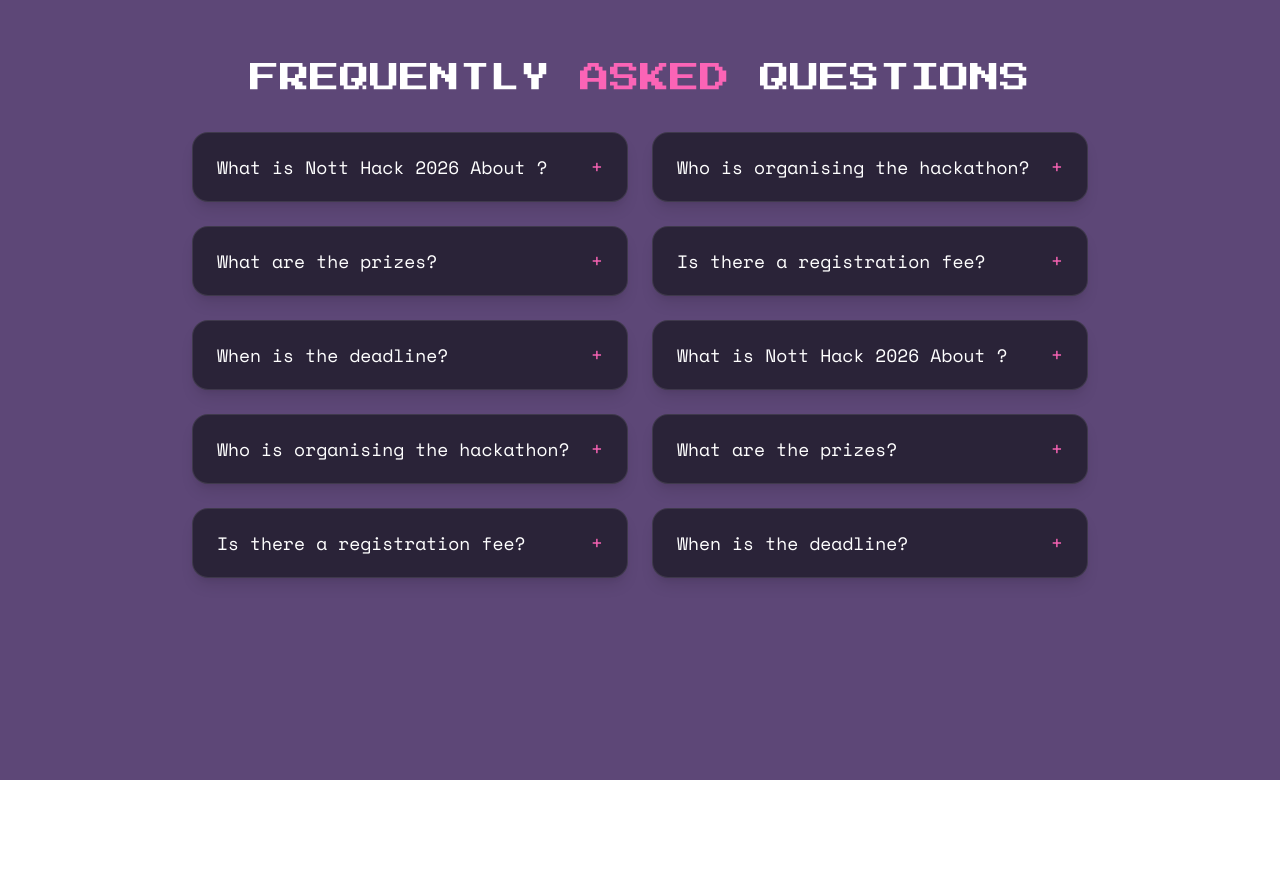
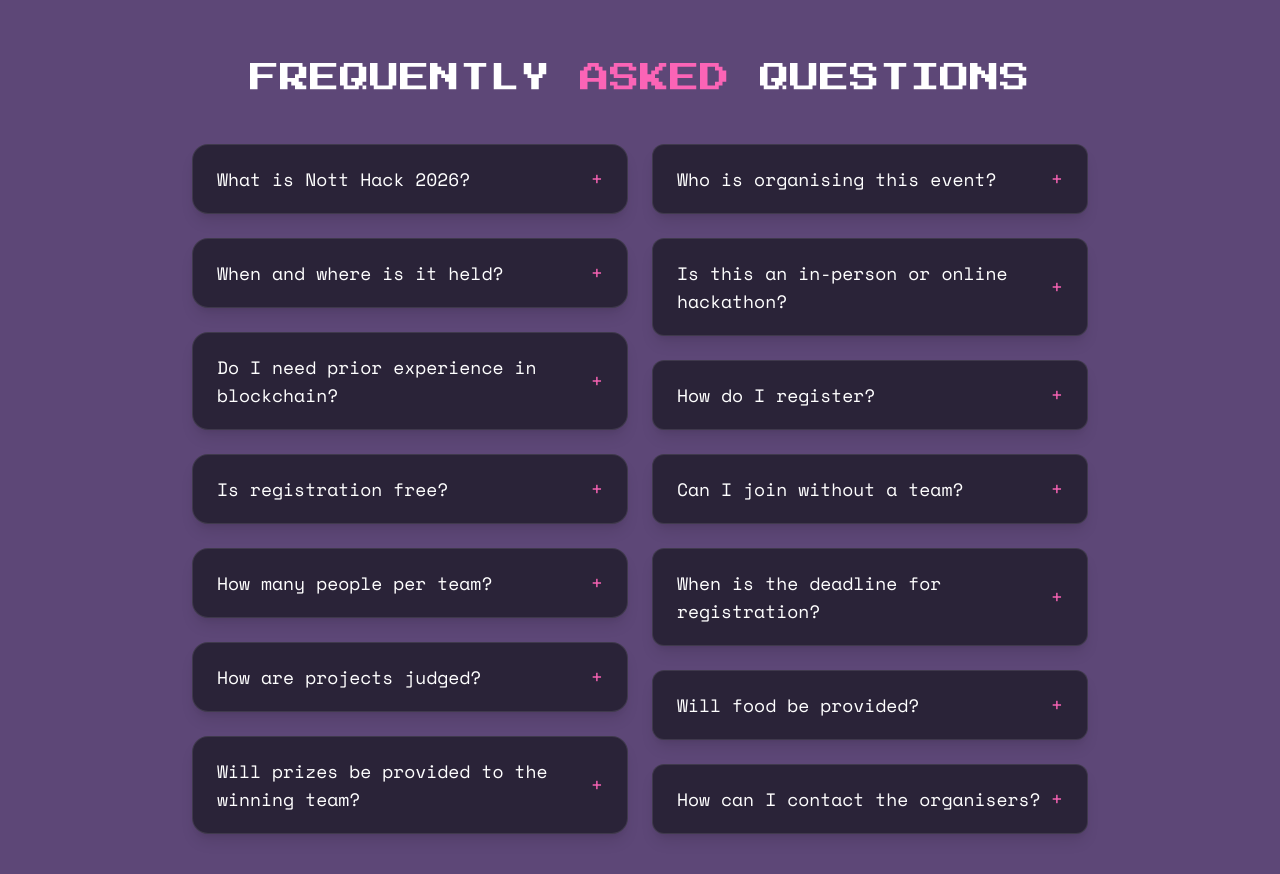
Before and after one commit to UoN-Computer-Science-Society/notts-hack, a Next.js app: page / in a window 1280 px wide. Shown: the part 5620-6494 px from the top of the page. Before the commit the page ends 6400 px from the top, so only its background shows below. Built offline with nearby package versions, Linux system fonts and the light colour scheme.

Commit message:
added line

```diff
--- a/src/components/FAQsection.tsx
+++ b/src/components/FAQsection.tsx
@@ -6,18 +6,64 @@
 import { useState } from 'react';
 
 const faqs = [
-  { q: 'What is Nott Hack 2026 About ?', a: 'Nott Hack 2026 is a student hackathon bringing developers together to build creative solutions and learn new technologies.' },
-  { q: 'Who is organising the hackathon?', a: 'The event is organised by the CSS Society in collaboration with partner universities and sponsors.' },
-  { q: 'What are the prizes?', a: 'Prizes include cash rewards, sponsor gifts, and recognition certificates.' },
-  { q: 'Is there a registration fee?', a: 'No. Participation is completely free for all accepted teams.' },
-  { q: 'When is the deadline?', a: 'Registration closes one week before the preliminary round.' },
+  {
+    q: 'What is Nott Hack 2026?',
+    a: 'Nott Hack 2026 is a blockchain-themed student hackathon where participants build innovative decentralized solutions, learn new skills, and connect with other developers through workshops, mentorship, and competition.',
+  },
+  {
+    q: 'Who is organising this event?',
+    a: 'The event is organised by the Computer Science Society (CSS) at the University of Nottingham, in collaboration with sponsors.',
+  },
+  {
+    q: 'When and where is it held?',
+    a: 'Nott Hack 2026 will be held from 6 April 2026 to 12 April 2026 at the University of Nottingham Malaysia.',
+  },
+  {
+    q: 'Is this an in-person or online hackathon?',
+    a: 'This is a hybrid hackathon. The event will be conducted online starting 6 April, with physical hack sessions and final pitching held on campus.',
+  },
+  {
+    q: 'Do I need prior experience in blockchain?',
+    a: 'Prior blockchain experience is recommended but not required.',
+  },
+  {
+    q: 'How do I register?',
+    a: 'You can register through Devfolio using the registration link provided.',
+  },
+  {
+    q: 'Is registration free?',
+    a: 'Yes, registration is completely free.',
+  },
+  {
+    q: 'Can I join without a team?',
+    a: 'No, all participants must be part of a team.',
+  },
+  {
+    q: 'How many people per team?',
+    a: 'Each team must consist of 3 to 5 members.',
+  },
+  {
+    q: 'When is the deadline for registration?',
+    a: 'Registration will close around March 2026. The exact date will be announced soon.',
+  },
+  {
+    q: 'How are projects judged?',
+    a: 'Projects are judged based on the specific track criteria.',
+  },
+  {
+    q: 'Will food be provided?',
+    a: 'Yes, food and refreshments will be provided during the physical sessions.',
+  },
+  {
+    q: 'Will prizes be provided to the winning team?',
+    a: 'Yes, prizes will be awarded to the winning teams. Prize details will be announced soon.',
+  },
+  {
+    q: 'How can I contact the organisers?',
+    a: 'Email: nottshack@gmail.com | Instagram: @unm.css',
+  },
+];
 
-  { q: 'What is Nott Hack 2026 About ?', a: 'Nott Hack 2026 is a student hackathon bringing developers together to build creative solutions and learn new technologies.' },
-  { q: 'Who is organising the hackathon?', a: 'The event is organised by the CSS Society in collaboration with partner universities and sponsors.' },
-  { q: 'What are the prizes?', a: 'Prizes include cash rewards, sponsor gifts, and recognition certificates.' },
-  { q: 'Is there a registration fee?', a: 'No. Participation is completely free for all accepted teams.' },
-  { q: 'When is the deadline?', a: 'Registration closes one week before the preliminary round.' },
-];
 
 export default function FAQSection() {
 
@@ -32,7 +78,7 @@
       <div className="max-w-4xl mx-auto">
 
 
-        <h2 className="font-pixel text-2xl md:text-3xl text-center mb-9">
+        <h2 className="font-pixel text-3xl md:text-3.5xl text-center mb-12">
           <span>FREQUENTLY</span>{' '}
           <span className="text-pink-400">ASKED</span>{' '}
           <span>QUESTIONS</span>
@@ -73,7 +119,7 @@
               const index = faqs.findIndex(f => f === faq);
 
               return (
-                <div key={index} className="bg-[#2a2338] border border-white/10 rounded-2xl shadow-lg hover:shadow-[0_0_25px_rgba(255,77,166,0.4)] transition">
+                <div key={index} className="bg-[#2a2338] border border-white/10 rounded-xl shadow-lg hover:shadow-[0_0_25px_rgba(255,77,166,0.4)] transition">
                   <button
                     onClick={() => setOpen(open === index ? null : index)}
                     className="w-full text-left px-6 py-5 flex justify-between items-center"
```
